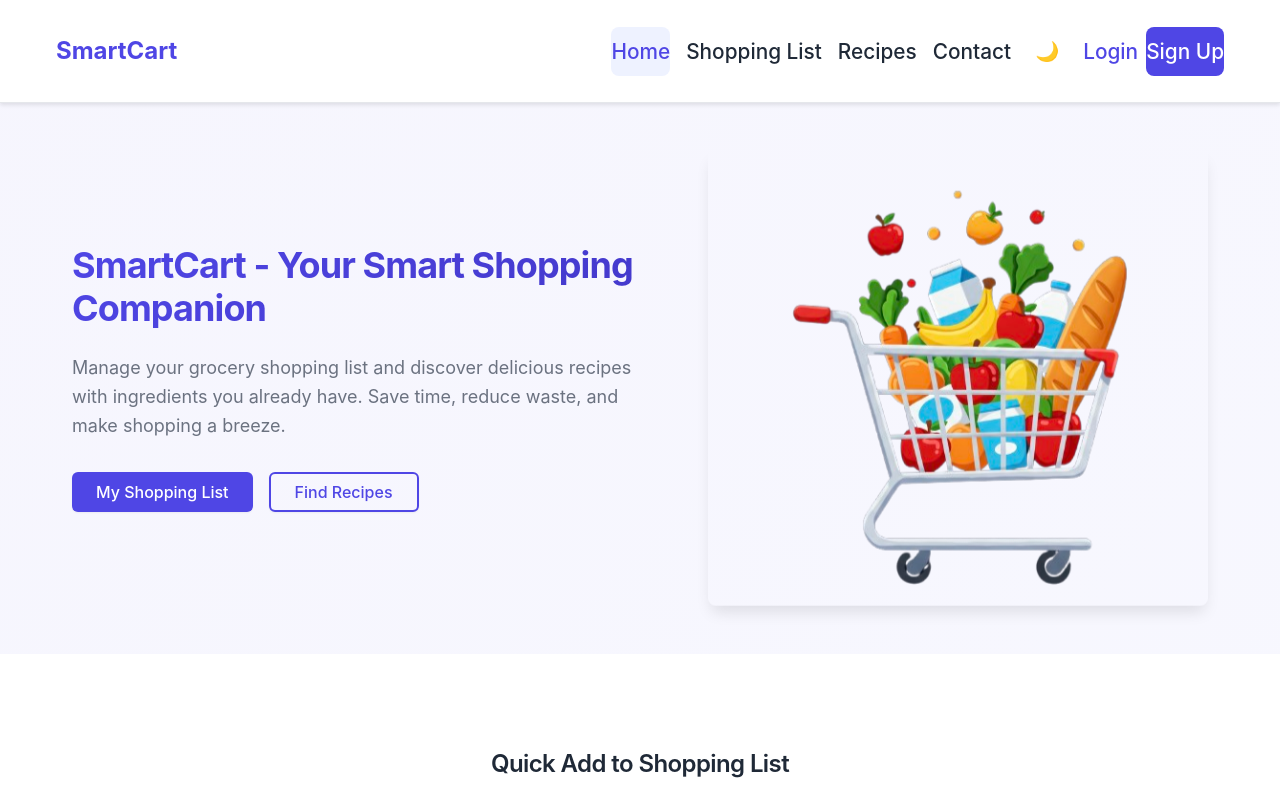
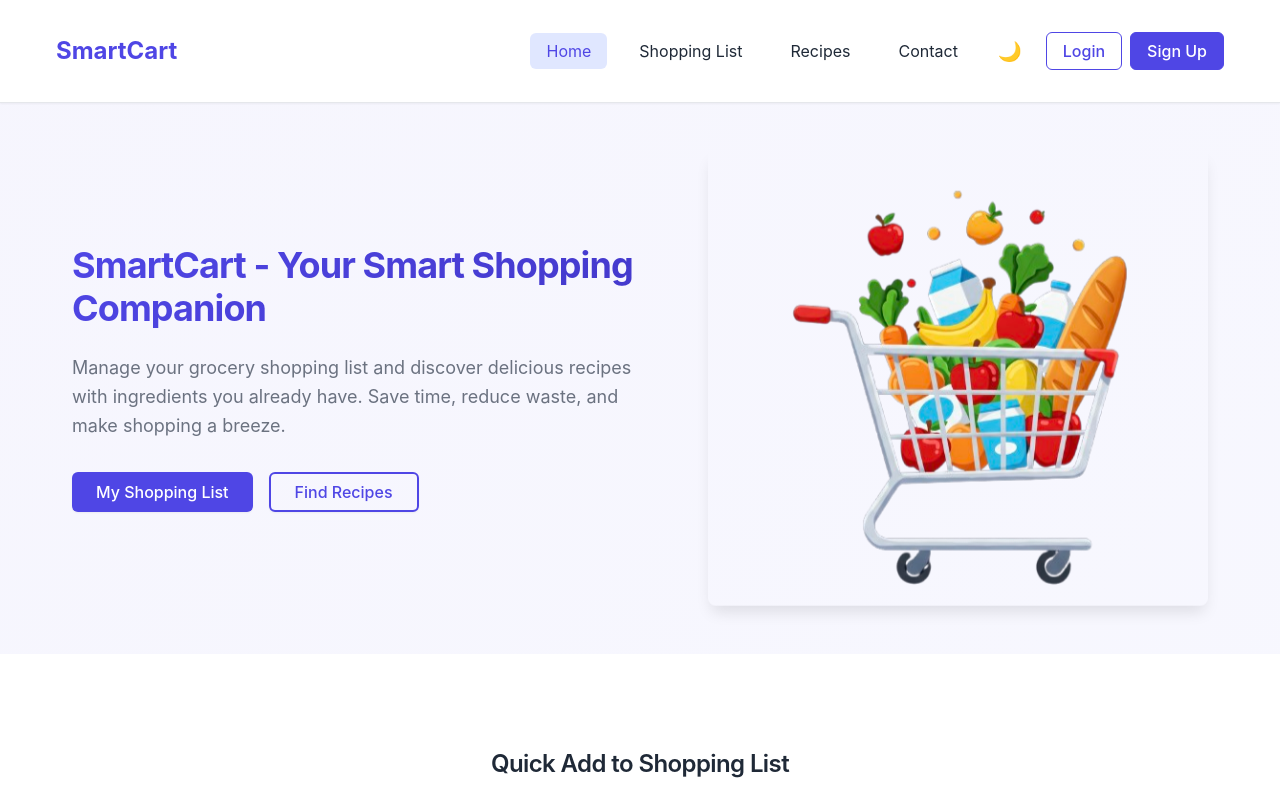
Before and after one commit to nishtha-09-gupta/smart-cart-project, a React (Vite) app: page / in a window 1280 px wide. Shown: the top 800 px of the page. Built offline with nearby package versions, Linux system fonts and the light colour scheme.

Commit message:
changes in theme

```diff
--- a/src/components/layout/Navbar.css
+++ b/src/components/layout/Navbar.css
@@ -3,9 +3,10 @@
   top: 0;
   left: 0;
   right: 0;
-  background: var(--background-color);
-  box-shadow: 0 2px 4px rgba(0, 0, 0, 0.1);
+  background: var(--bg-color);
+  box-shadow: var(--shadow-sm);
   z-index: 1000;
+  transition: background-color var(--transition-fast), box-shadow var(--transition-fast);
 }
 
 .container {
@@ -26,11 +27,11 @@
   font-weight: bold;
   color: var(--primary-color);
   cursor: pointer;
-  transition: color 0.3s ease;
+  transition: color var(--transition-fast);
 }
 
 .navbar-brand:hover {
-  color: var(--primary-color-hover);
+  color: var(--primary-color-dark);
 }
 
 .nav-items {
@@ -51,18 +52,18 @@
   color: var(--text-color);
   font-size: 1rem;
   cursor: pointer;
-  transition: all 0.3s ease;
-  border-radius: 4px;
+  transition: all var(--transition-fast);
+  border-radius: var(--radius-md);
 }
 
 .nav-item:hover {
   color: var(--primary-color);
-  background: var(--hover-background);
+  background: var(--hover-bg);
 }
 
 .nav-item.active {
   color: var(--primary-color);
-  background: var(--active-background);
+  background: var(--active-bg);
 }
 
 .nav-buttons {
@@ -78,11 +79,13 @@
   cursor: pointer;
   padding: 0.5rem;
   border-radius: 50%;
-  transition: background-color 0.3s ease;
+  transition: all var(--transition-fast);
+  color: var(--text-color);
 }
 
 .theme-toggle:hover {
-  background: var(--hover-background);
+  background: var(--hover-bg);
+  transform: scale(1.1);
 }
 
 .auth-buttons {
@@ -92,8 +95,9 @@
 
 .login-link, .signup-link {
   padding: 0.5rem 1rem;
-  border-radius: 4px;
+  border-radius: var(--radius-md);
   font-weight: 500;
+  transition: all var(--transition-fast);
 }
 
 .login-link {
@@ -102,10 +106,18 @@
   border: 1px solid var(--primary-color);
 }
 
+.login-link:hover {
+  background: var(--hover-bg);
+}
+
 .signup-link {
-  color: white;
+  color: var(--bg-color);
   background: var(--primary-color);
   border: 1px solid var(--primary-color);
+}
+
+.signup-link:hover {
+  background: var(--primary-color-dark);
 }
 
 .hamburger {
@@ -125,7 +137,7 @@
   width: 100%;
   height: 2px;
   background: var(--text-color);
-  transition: all 0.3s ease-in-out;
+  transition: all var(--transition-fast);
 }
 
 .hamburger.active span:nth-child(1) {
@@ -158,21 +170,16 @@
     width: 70vw;
     max-width: 340px;
     height: 100vh;
-    background: #5b47fa;
-    color: #fff;
+    background: var(--card-bg);
+    color: var(--text-color);
     flex-direction: column;
     align-items: center;
     justify-content: center;
     padding: 0;
-    box-shadow: -2px 0 16px rgba(0,0,0,0.12);
+    box-shadow: var(--shadow-lg);
     transform: translateX(100%);
-    transition: transform 0.3s cubic-bezier(.4,2,.6,1);
+    transition: transform var(--transition-fast);
     z-index: 1200;
-    display: flex;
-    flex-direction: column;
-    align-items: center;
-    justify-content: center;
-    gap: 2.5rem;
   }
 
   .nav-items.active {
@@ -188,25 +195,23 @@
   }
 
   .nav-item, .login-link, .signup-link {
-    color: #fff;
+    color: var(--text-color);
     background: none !important;
     font-size: 1.3rem;
     font-weight: 500;
     border: none;
-    border-radius: 8px;
+    border-radius: var(--radius-md);
     padding: 0.75rem 0;
     margin: 0;
     text-align: center;
     width: 90%;
     max-width: 260px;
-    transition: color 0.2s, background 0.2s;
-    box-shadow: none;
-    display: block;
+    transition: all var(--transition-fast);
   }
 
   .nav-item:hover, .nav-item.active, .login-link:hover, .signup-link:hover {
-    color: #ffd700;
-    background: rgba(255,255,255,0.08) !important;
+    color: var(--primary-color);
+    background: var(--hover-bg) !important;
   }
 
   .nav-buttons, .auth-buttons {
@@ -219,8 +224,8 @@
   }
 
   .theme-toggle {
-    color: #ffd700;
-    border: 1.5px solid #ffd700;
+    color: var(--text-color);
+    border: 1.5px solid var(--text-color);
     background: none;
     margin: 0;
     width: 48px;
@@ -233,8 +238,8 @@
   }
 
   .theme-toggle:hover {
-    background: rgba(255,255,255,0.1);
-    color: #fff;
+    background: var(--hover-bg);
+    color: var(--primary-color);
   }
 
   .close-sidebar {
@@ -243,7 +248,7 @@
     left: 1.5rem;
     background: none;
     border: none;
-    color: #fff;
+    color: var(--text-color);
     font-size: 2.5rem;
     cursor: pointer;
     z-index: 1300;
@@ -251,8 +256,11 @@
 
   .sidebar-overlay {
     position: fixed;
-    top: 0; left: 0; right: 0; bottom: 0;
-    background: rgba(0,0,0,0.4);
+    top: 0;
+    left: 0;
+    right: 0;
+    bottom: 0;
+    background: rgba(0, 0, 0, 0.4);
     z-index: 1100;
   }
 
@@ -269,7 +277,6 @@
   }
 }
 
-
 @media (min-width: 769px) and (max-width: 1024px) {
   .container {
     padding: 0 2rem;
--- a/src/styles/pages/home.css
+++ b/src/styles/pages/home.css
@@ -26,7 +26,7 @@
 /* Hero Section */
 .hero {
   padding: var(--spacing-2xl) 0;
-  background-color: var(--background-color);
+  background-color: var(--bg-color);
   position: relative;
   overflow: hidden;
   transition: background-color var(--transition-fast);
```
